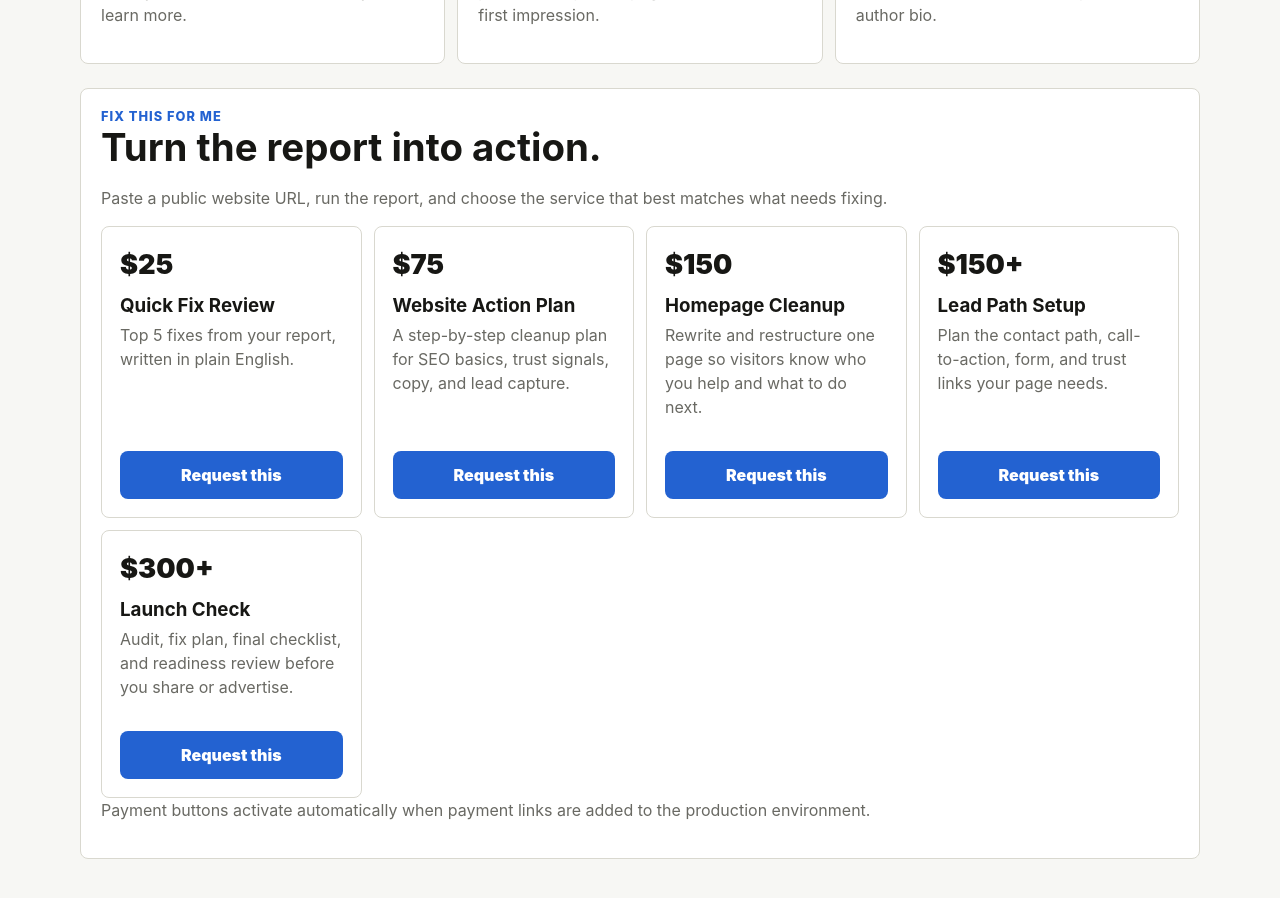
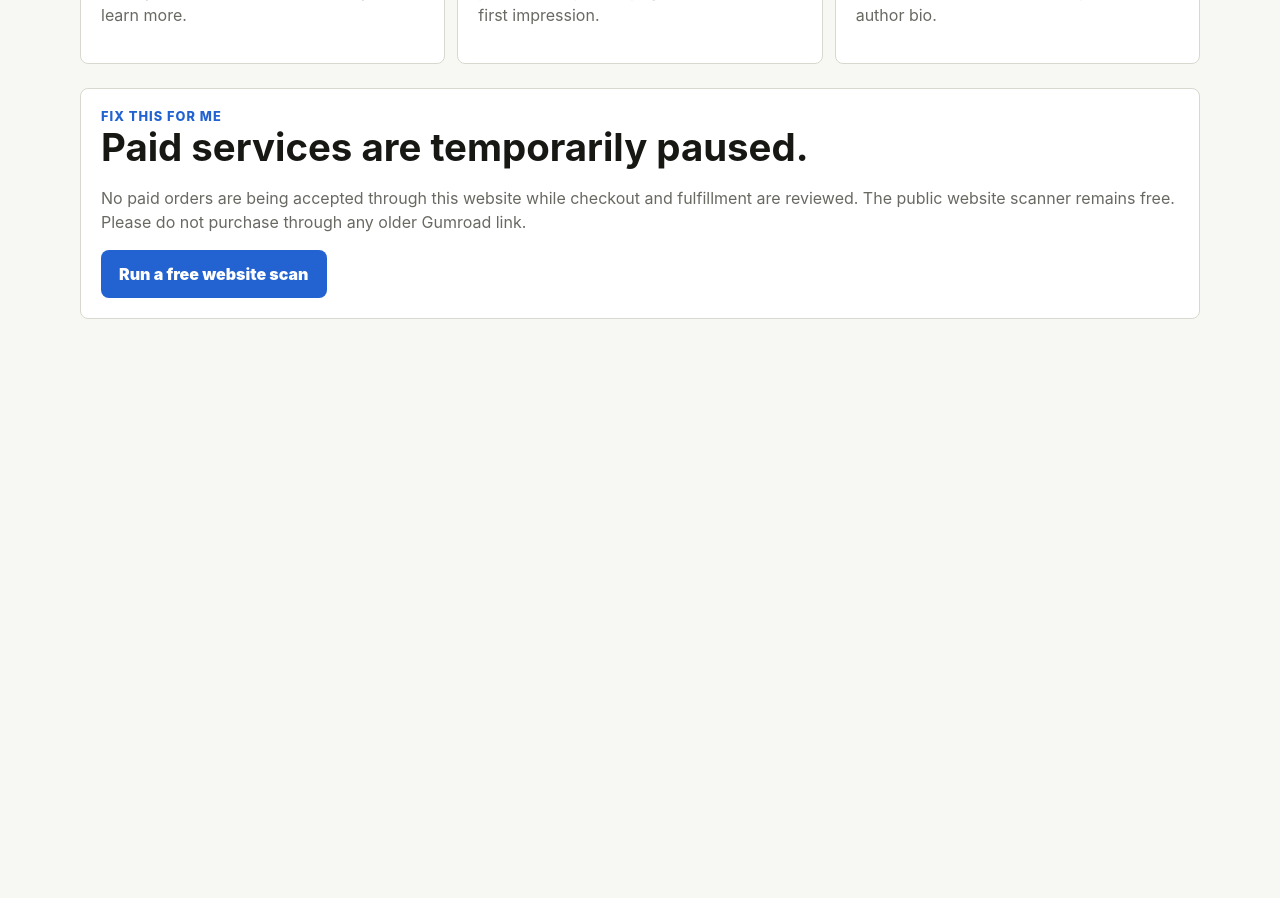
Before and after one commit to Snowman501/crawler-fleet, a Next.js app: page /author-website-checker in a window 1280 px wide. Shown: the part 700-1598 px from the top of the page. After the commit the page ends 1075 px from the top, so only its background shows below. Built offline with nearby package versions, Linux system fonts and the light colour scheme.

Commit message:
Pause paid services: app/[slug]/page.tsx

```diff
--- a/app/[slug]/page.tsx
+++ b/app/[slug]/page.tsx
@@ -1,7 +1,7 @@
 import type { Metadata } from "next";
 import { notFound } from "next/navigation";
 import { getMarketingPage, marketingPages } from "../marketing-pages";
-import { getPaymentLink, serviceOffers } from "../service-offers";
+import { PAID_SERVICES_PAUSED } from "../service-offers";
 
 type PageProps = {
   params: Promise<{ slug: string }>;
@@ -65,30 +65,14 @@ export default async function MarketingPage({ params }: PageProps) {
       <section className="panel">
         <div className="section-head">
           <p className="eyebrow">{page.slug === "pricing" ? "Service Menu" : "Fix This For Me"}</p>
-          <h2>{page.slug === "pricing" ? "Simple fixed-price starting points." : "Turn the report into action."}</h2>
+          <h2>Paid services are temporarily paused.</h2>
         </div>
         <p className="panel-copy">
-          {page.slug === "pricing"
-            ? "Start with the free scan, then choose a specific help request when you want a plain-English review, cleanup plan, or page repair."
-            : "Paste a public website URL, run the report, and choose the service that best matches what needs fixing."}
+          {PAID_SERVICES_PAUSED
+            ? "No paid orders are being accepted through this website while checkout and fulfillment are reviewed. The public website scanner remains free. Please do not purchase through any older Gumroad link."
+            : "The free scanner is available."}
         </p>
-        <div className="offer-grid">
-          {serviceOffers.map((offer) => (
-            <article className="offer-card" key={offer.id}>
-              <div>
-                <p className="offer-price">{offer.price}</p>
-                <h3>{offer.name}</h3>
-                <p>{offer.promise}</p>
-              </div>
-              <a className="button-link" href={getPaymentLink(offer.id) || `/?service=${encodeURIComponent(offer.name)}`}>
-                {getPaymentLink(offer.id) ? "Pay and request" : page.slug === "pricing" ? "Start request" : "Request this"}
-              </a>
-            </article>
-          ))}
-        </div>
-        <p className="panel-copy">
-          Payment buttons activate automatically when payment links are added to the production environment.
-        </p>
+        <a className="button-link" href="/">Run a free website scan</a>
       </section>
     </main>
   );
```
